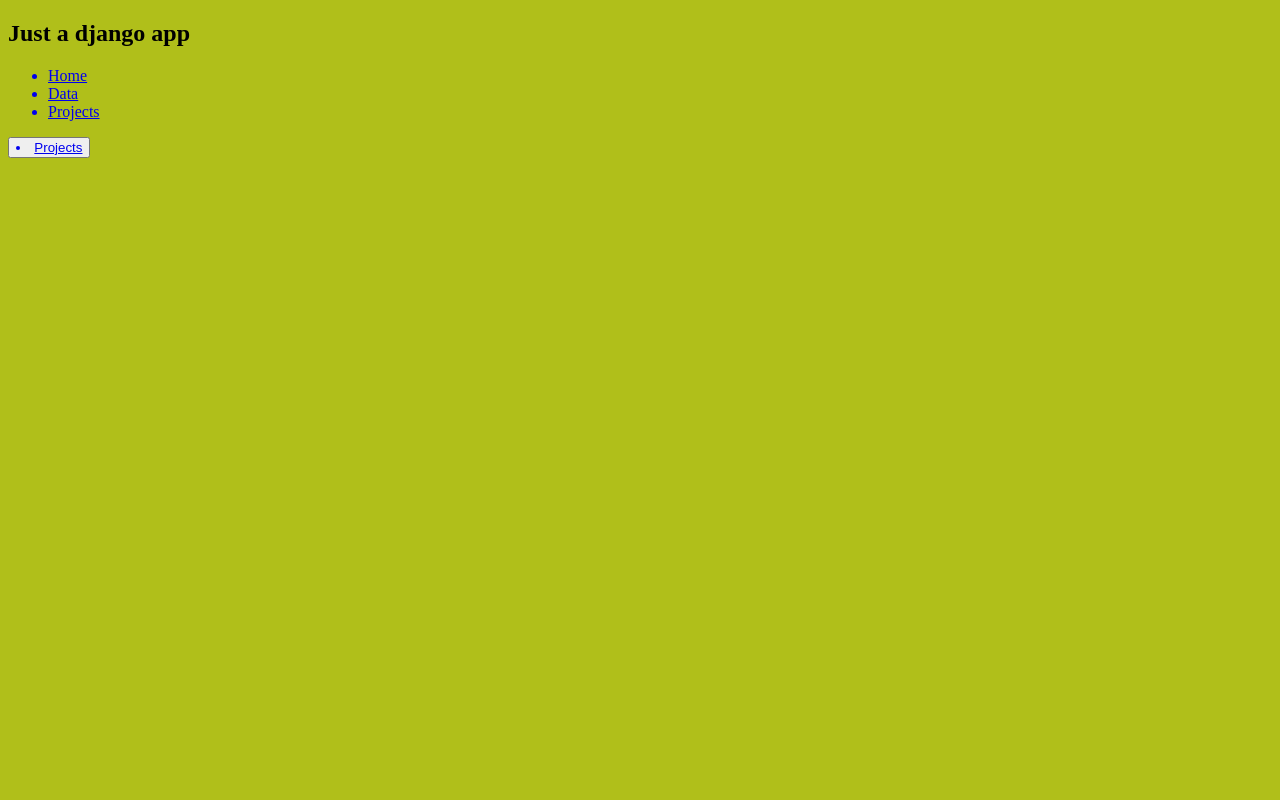
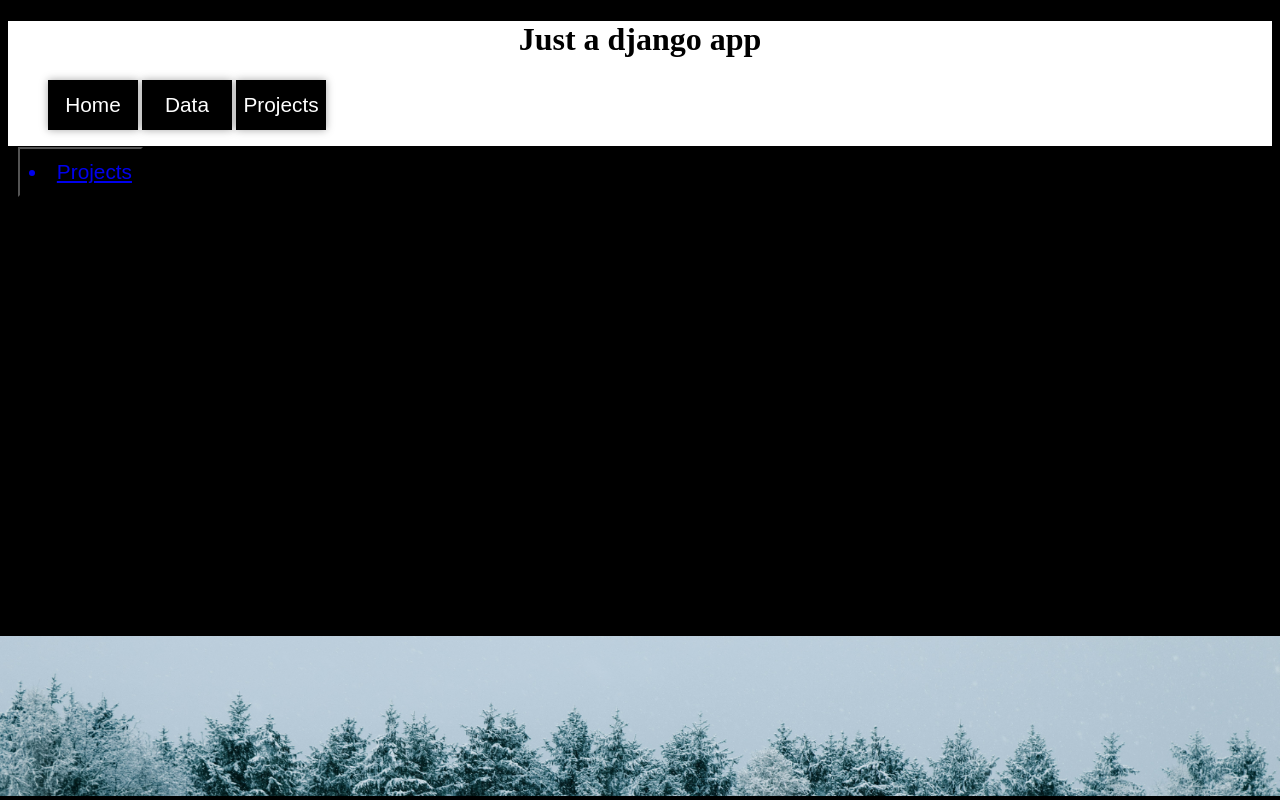
Before and after one commit to Vladislav-datasource/Django_git, a Django app: page /git_projects in a window 1280 px wide. Run offline with Django 4.2, Linux system fonts and the light colour scheme.

Commit message:
version 0.0.2

```diff
--- a/Django_git/core/static/core/css/main.css
+++ b/Django_git/core/static/core/css/main.css
@@ -1,3 +1,80 @@
-body {
-    background: #B0BF1A;
+body{
+    background-color: black;
+    display: block;
 }
+
+h1 {
+    text-align: center;
+}
+
+header {
+    width: 100%;
+    box-sizing: border-box;
+    border-bottom: 1.5px solid black;
+    background: white;
+    margin: 0 0 5 0px;
+    display: block;
+}
+
+header ul li {
+    text-decoration: none;
+    list-style: none;
+    color: white;
+}
+
+header a {
+    display: inline-block;
+    text-decoration: none;
+    text-color: white;
+    text-align: center;
+}
+
+.buttons-header {
+    background-color: black;
+    border: none;
+    color: white;
+    padding: 0;
+    width: 90px;
+    height: 50px;
+    text-decoration: none;
+    display: inline-block;
+    font-size: 1.3em;
+    box-shadow: 0 0 8px rgba(0, 0, 0, 0.35);
+}
+
+.buttons-header:hover {
+    box-shadow: 0 0 10px rgba(0, 0, 0, 0.7);
+    transition: box-shadow 0.6s ease;
+}
+
+.buttons-header:active {
+    box-shadow: 0 0 12px rgba(0, 0, 0, 0.7);
+    transition: box-shadow 0.3s ease;
+}
+
+.buttons-main {
+    background-color: black;
+    color: white;
+    width: 125px;
+    height: 50px;
+    font-size: 1.3em;
+    margin: 0 0 5px 10px;
+}
+
+main {
+    display: block;
+}
+
+footer {
+    display: block;
+    position: absolute;
+    bottom: 0;
+    left: 0;
+    width: 100%;
+}
+
+.footer-image {
+    margin-top: auto;
+    height: 10em;
+    width: 100%;
+}
--- a/Django_git/core/templates/core/data.html
+++ b/Django_git/core/templates/core/data.html
@@ -4,7 +4,6 @@
 
 {% block content %}
   <div class="features">
-      <h1>{{ TITLE }}</h1>
-      <button class="button">Just a button</button>
+      <button class="buttons-main"><a><li>Just a button</li></a></button>
   </div>
 {% endblock %}
--- a/Django_git/core/templates/core/git_projects.html
+++ b/Django_git/core/templates/core/git_projects.html
@@ -3,7 +3,7 @@
 {% block title %} Projects {% endblock %}
 
 {% block content %}
-  <div>
-      <button class="button"><a href="https://github.com/Vladislav-datasource/"><li>Projects</li></a></button>
+  <div class="features">
+      <button class="buttons-main"><a href="https://github.com/Vladislav-datasource/"><li>Projects</li></a></button>
   </div>
 {% endblock %}
--- a/Django_git/core/templates/core/layout.html
+++ b/Django_git/core/templates/core/layout.html
@@ -9,18 +9,20 @@
     <link rel="stylesheet" href="{% static 'core/css/main.css' %}">
 </head>
 <body>
-    <aside>
+    <header>
         <h1>Just a django app</h1>
         <ul>
-            <a href="{% url 'home' %}"><li>Home</li></a>
-            <a href="{% url 'data'%}"><li>Data</li></a>
-            <a href="{% url 'git_projects' %}"><li>Projects</li></a>
+            <button class="buttons-header"><a href="{% url 'home' %}"><li>Home</li></a></button>
+            <button class="buttons-header"><a href="{% url 'data'%}"><li>Data</li></a></button>
+            <button class="buttons-header"><a href="{% url 'git_projects' %}"><li>Projects</li></a></button>
         </ul>
-    </aside>
+    </header>
     <main>
         {% block content %}
         {% endblock %}
     </main>
-
+    <footer>
+        <img src="{% static 'core/img/pine.jpg' %}" class="footer-image">
+    </footer>
 </body>
 </html>
```
Also changed, not shown: Django_git/core/static/core/img/pine.jpg (added).
